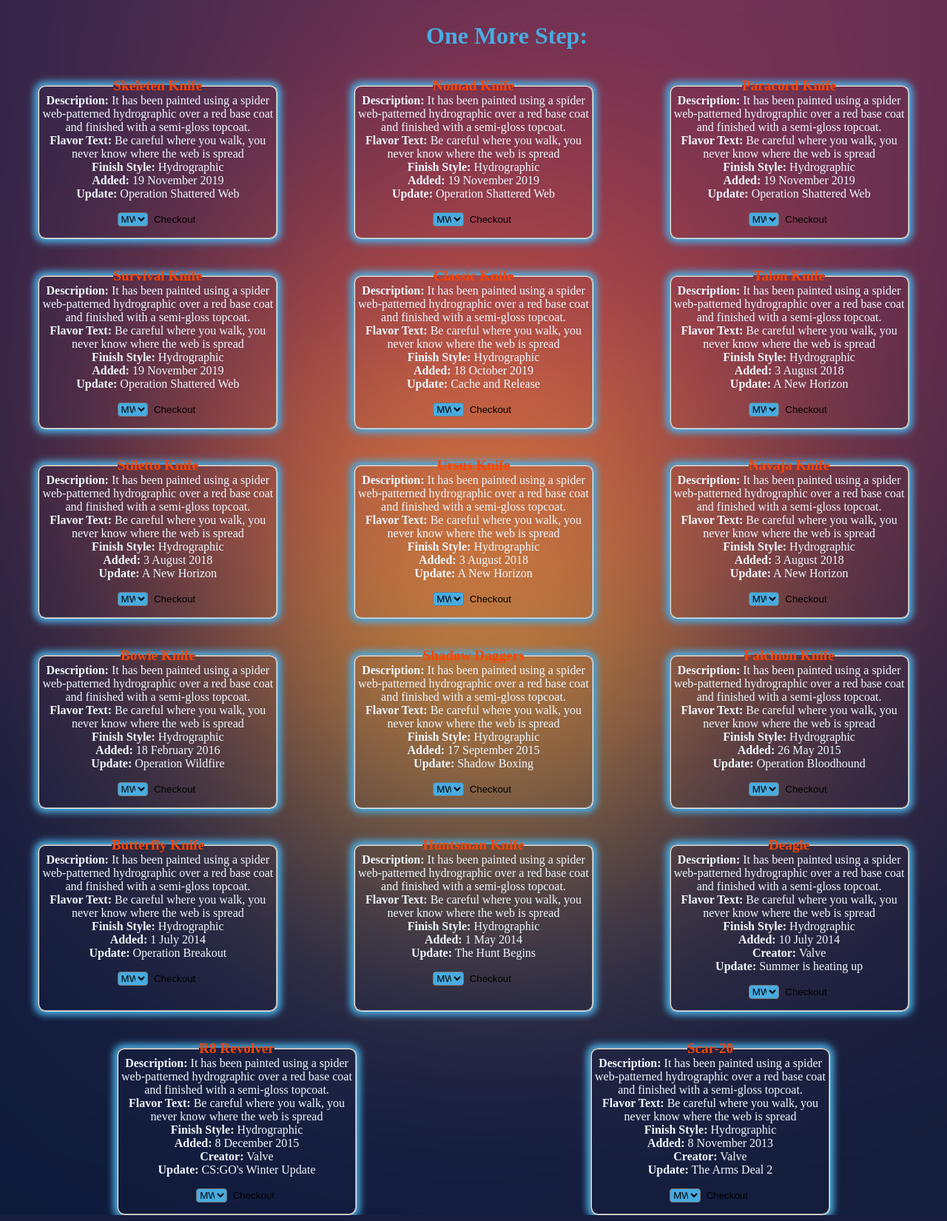
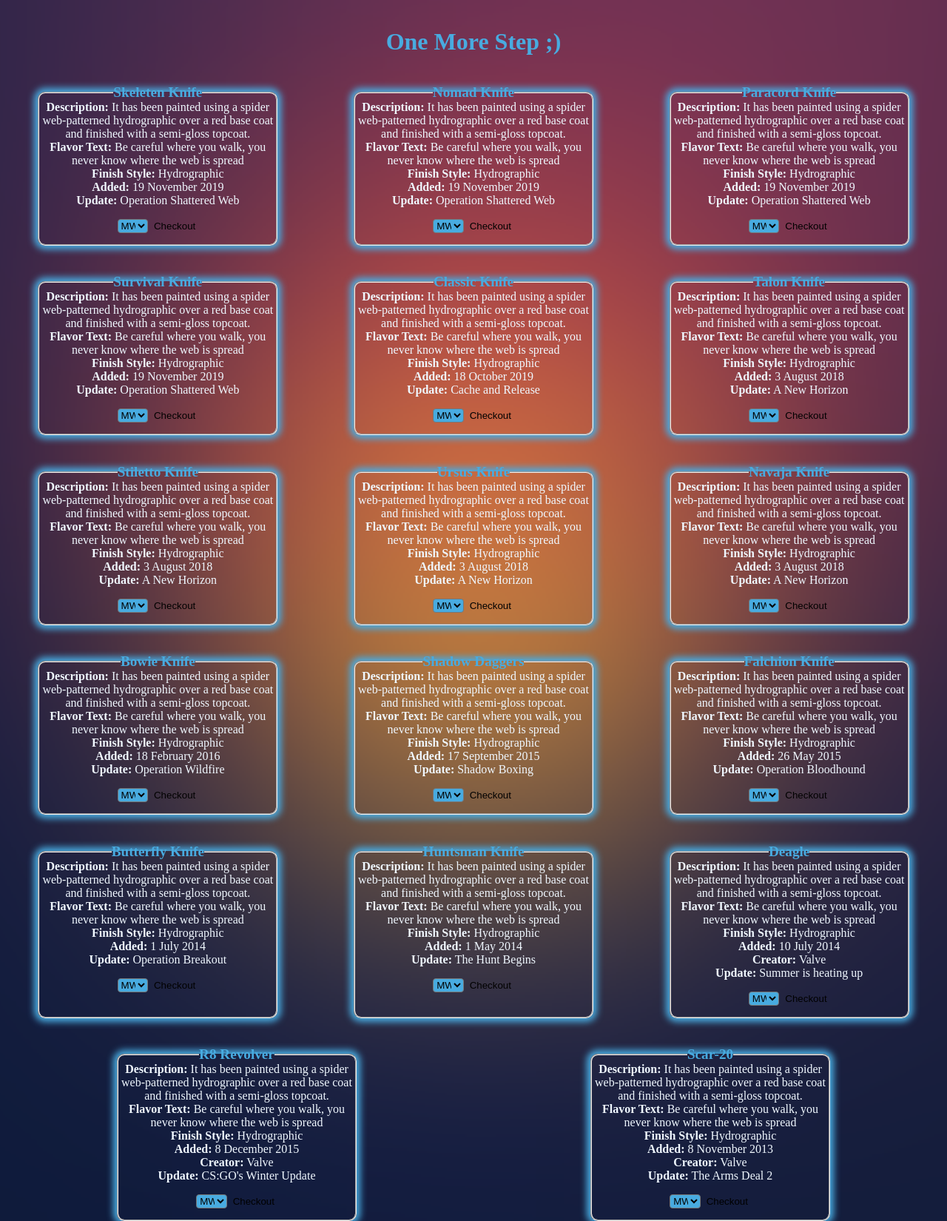
Before and after one commit to florentmuqolli/Projekti-10-11-23, a PHP site: page /Detajet.html in a window 1280 px wide. Shown: the whole page at 74% size. Run offline with PHP 8.4, Linux system fonts and the light colour scheme.

Commit message:
detajedetaje

```diff
--- a/Detajet.html
+++ b/Detajet.html
@@ -8,7 +8,7 @@
 </head>
 <body>
     <div class="headi">
-        <h1>One More Step: </h1>
+        <h1>One More Step ;)</h1>
     </div>
     <fieldset class="skeleton">
         <legend>Skeleten Knife</legend>
@@ -266,7 +266,9 @@
                     <option value="FT">FT</option>
                     <option value="FN">FN</option>
                 </select>
-                <button class="blerja">Checkout</button>
+                <button class="blerja"  id="blerja">Checkout</button>
     </fieldset>
+
+    <script src="Detajet.js"></script>
 </body>
 </html>
--- /dev/null
+++ b/Detajet.js
@@ -0,0 +1 @@
+let blerja = document.getElementById('blerja');
--- a/css/Detajet.css
+++ b/css/Detajet.css
@@ -16,8 +16,10 @@ body
 .headi
 {
     color: #48abe0;
-    padding: 30px 0 0 45%;
+    display: flex;
+    justify-content: center;
     width: 100%;
+    margin-top: 3%;
 }
 fieldset
 {
@@ -28,11 +30,15 @@ fieldset
     margin-top: 3%;
     text-align: center;
 }
+fieldset:hover
+{
+    box-shadow: 0 0 10px 5px orangered;
+}
 
 fieldset legend
 {
     text-align: center;
-    color:orangered;
+    color:#48abe0;
     font-size: larger;
     font-weight: bolder;
 }
```
Also changed, not shown: Skeletura.js (+12 -6 lines), css/skeletura.css (+10 -11 lines), skeletura.html (+4 -3 lines).
